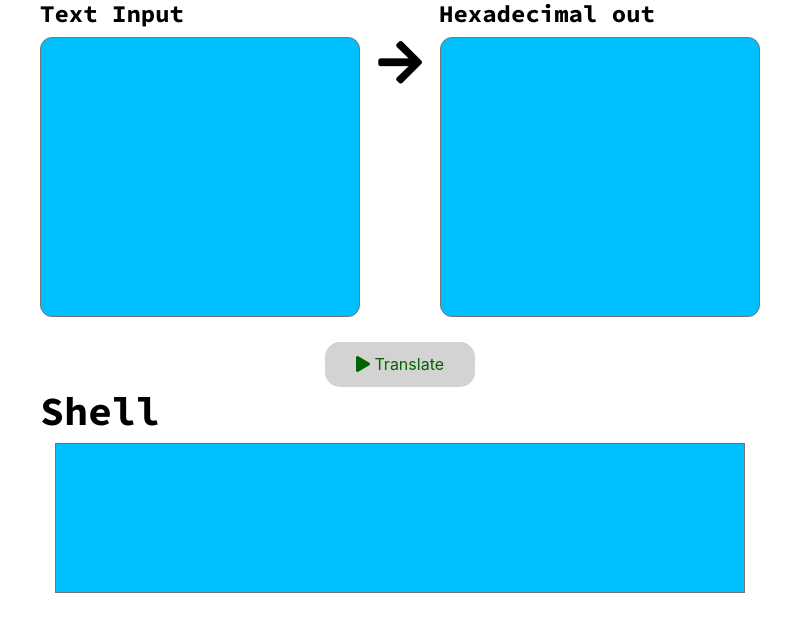
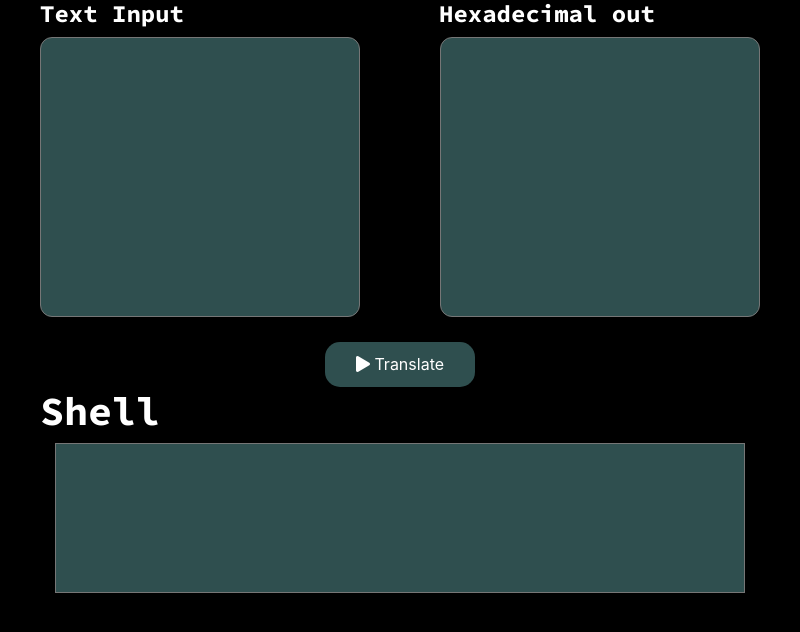
Before and after one commit to enmanuel23x/-basic_encryptor, an Electron app: page src/views/index.html in a window 800 px wide. Drawn offline with Linux system fonts and the light colour scheme.

Commit message:
XD tradición

```diff
--- a/src/views/index.html
+++ b/src/views/index.html
@@ -12,20 +12,20 @@
 </head>
 
 <body>
-    <section id="main" style="background-color: white;">
+    <section id="main" style="background-color: black;">
         <div class="container" id="code">
             <div class="row">
                 <div class="col" style="padding-left: 0px;">
-                    <h1 id="t1" class="headers" style="font-size: 1.5rem;color: black;">Text Input</h1>
+                    <h1 id="t1" class="headers" style="font-size: 1.5rem;color: white;">Text Input</h1>
                 </div>
                 <div class="col" style="padding-left: 0px; ">
-                    <h1 id="t2" class="headers" style="font-size: 1.5rem;margin-left: 39px; color: black;">Hexadecimal out</h1>
+                    <h1 id="t2" class="headers" style="font-size: 1.5rem;margin-left: 39px; color: white;">Hexadecimal out</h1>
                 </div>
             </div>
             <div class="row" style="color: black;">
                 <div id="e1" class="col2">
                     <div id="Text" class="editor">
-                        <textarea maxlength="16" id="text" rows="20" cols="30" style="color: black; background-color: deepskyblue;border-radius: 12px;"></textarea>
+                        <textarea maxlength="16" id="text" rows="20" cols="30" style="color: white; background-color: darkslategray;border-radius: 12px;"></textarea>
                     </div>
                 </div>
                 <a class="container2">
@@ -33,24 +33,24 @@
                 </a>
                 <div id="e2" class="col2">
                     <div id="Hexa" class="editor">
-                        <textarea readonly id="hexa" rows="20" cols="30" style="color: black;background-color: deepskyblue;border-radius: 12px;"></textarea></textarea>
+                        <textarea readonly id="hexa" rows="20" cols="30" style="color: white;background-color: darkslategray;border-radius: 12px;"></textarea></textarea>
                     </div>
                 </div>
             </div>
         </div>
         <div class="container text-center" id="buttons">
             <div class="row" style="text-align: center;">
-                <div class="col d-flex flex-column"><button onclick="read()" class="btn btn-primary buttons" type="button" style="background-color: lightgray; margin: auto;width: 150px;color: darkgreen;"><i class="fas fa-play" style="color: darkgreen;"></i>&nbsp;Translate</button></div>
+                <div class="col d-flex flex-column"><button onclick="read()" class="btn btn-primary buttons" type="button" style="background-color: darkslategray; margin: auto;width: 150px;color: white;"><i class="fas fa-play" style="color: white;"></i>&nbsp;Translate</button></div>
             </div>
         </div>
         <div class="container" id="shell">
                 <div class="row">
                     <div lass="col">
-                        <h1 class="headers" style="color: black;">Shell</h1>
+                        <h1 class="headers" style="color: white;">Shell</h1>
                     </div>
                 </div>
                 <div class="row">
-                    <div class="col"><textarea readonly id="shell-out" style="background-color: deepskyblue; height: 150px;"></textarea></div>
+                    <div class="col"><textarea readonly id="shell-out" style="background-color: darkslategray; height: 150px;"></textarea></div>
                 </div>
             </div>
     </section>
```
